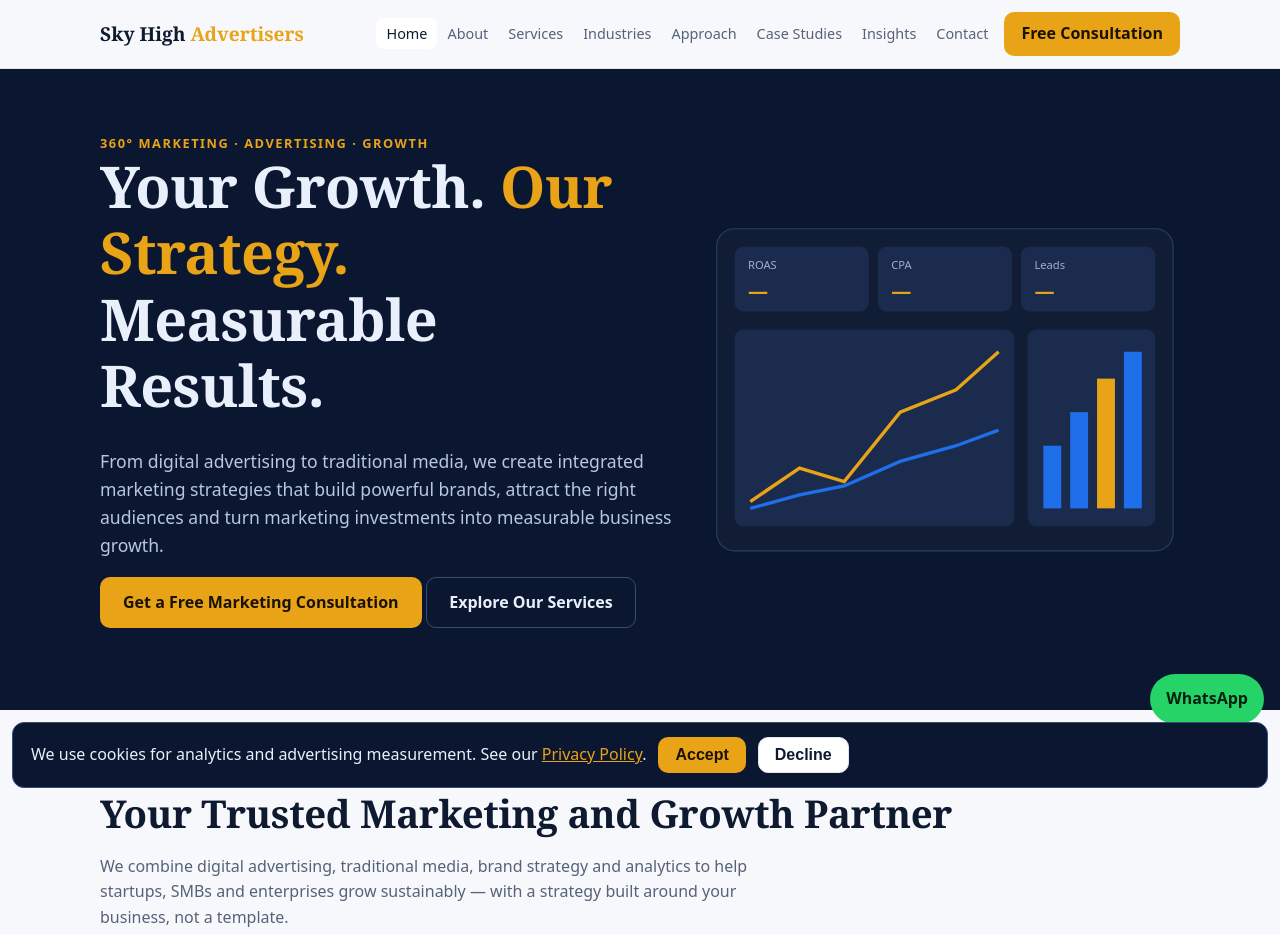
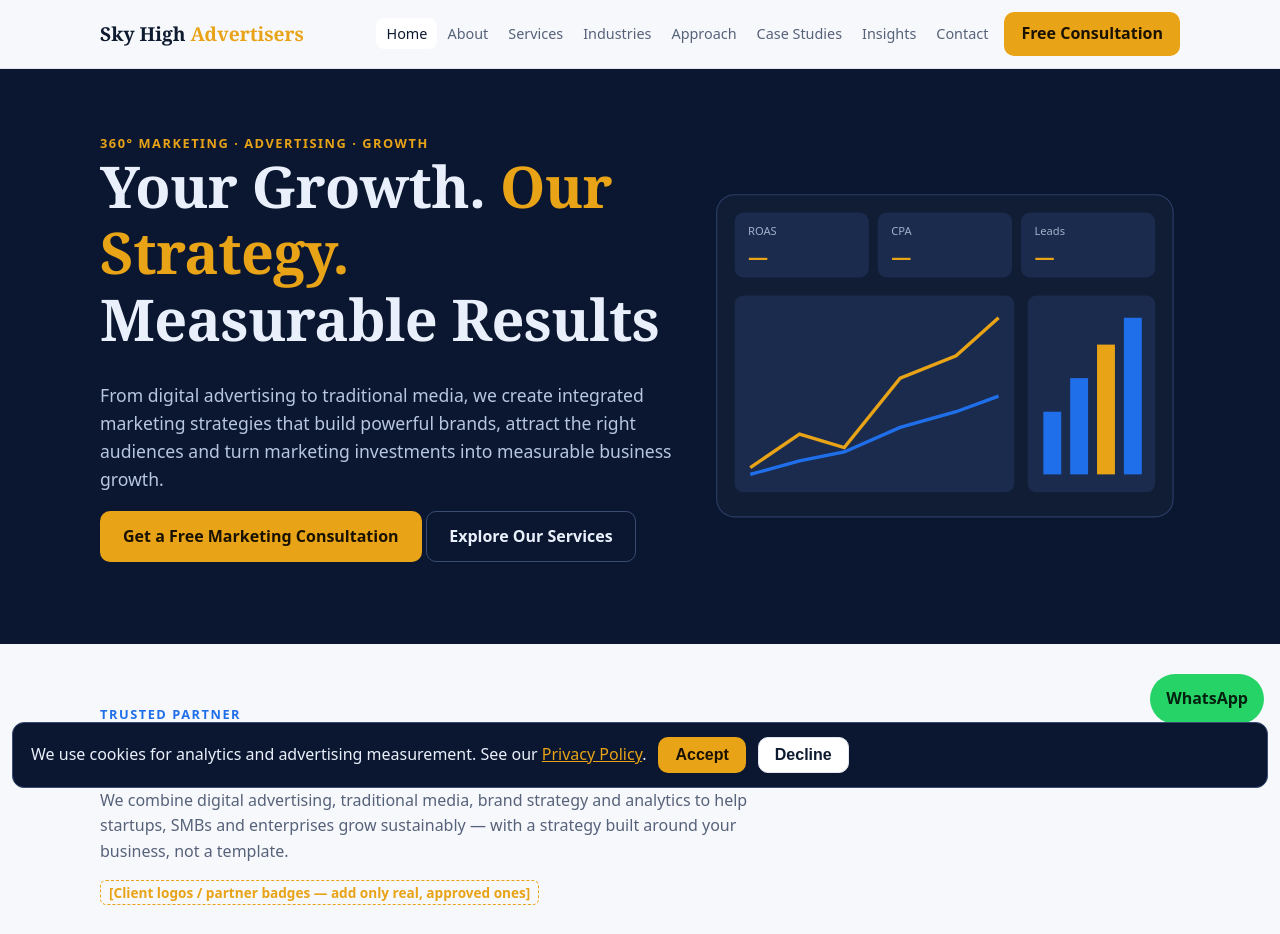
Before and after one commit to nikhilvelisetti675-netizen/Sky-High-Advertisers, a plain HTML site: page index.html in a window 1280 px wide. Shown: the top 934 px of the page. Drawn offline with Linux system fonts and the light colour scheme.

Commit message:
Update index.html

```diff
--- a/index.html
+++ b/index.html
@@ -70,7 +70,7 @@ const sec=(c,a)=>`<section class="${a?"alt":""}"><div class="w">${c}</div></sect
 const ph1=(e,t,s)=>`<section style="padding:48px 0"><div class="w">${hd(e,t,s)}</div></section>`;
 const art=`<svg viewBox="0 0 420 300" role="img" aria-label="Marketing analytics dashboard illustration" style="width:100%"><rect x="6" y="6" width="408" height="288" rx="16" fill="#111d35" stroke="#2c3e66"/><g fill="#1b2b4d"><rect x="22" y="22" width="120" height="58" rx="8"/><rect x="150" y="22" width="120" height="58" rx="8"/><rect x="278" y="22" width="120" height="58" rx="8"/></g><g fill="#9fb0cc" font-size="10" font-family="system-ui"><text x="34" y="42">ROAS</text><text x="162" y="42">CPA</text><text x="290" y="42">Leads</text></g><g fill="#e8a317" font-size="18" font-weight="700" font-family="system-ui"><text x="34" y="68">—</text><text x="162" y="68">—</text><text x="290" y="68">—</text></g><rect x="22" y="96" width="250" height="176" rx="8" fill="#1b2b4d"/><polyline points="36,250 80,220 120,232 170,170 220,150 258,116" fill="none" stroke="#e8a317" stroke-width="3"/><polyline points="36,256 80,244 120,236 170,214 220,200 258,186" fill="none" stroke="#1f6feb" stroke-width="3"/><rect x="284" y="96" width="114" height="176" rx="8" fill="#1b2b4d"/><g fill="#1f6feb"><rect x="298" y="200" width="16" height="56"/><rect x="322" y="170" width="16" height="86"/><rect x="346" y="140" width="16" height="116" fill="#e8a317"/><rect x="370" y="116" width="16" height="140"/></g></svg>`;
 const P={
-home:[`${B} | 360° Marketing & Business Growth Agency`,"Integrated digital and traditional marketing strategies that turn marketing investment into measurable growth.",()=>`<div class="hero"><div class="w"><div><div class="eyebrow" style="color:var(--ac)">360° Marketing · Advertising · Growth</div><h1>Your Growth. <em>Our Strategy.</em> Measurable Results.</h1><p>From digital advertising to traditional media, we create integrated marketing strategies that build powerful brands, attract the right audiences and turn marketing investments into measurable business growth.</p><p><a class="btn p" href="#consultation">Get a Free Marketing Consultation</a> <a class="btn s" href="#services">Explore Our Services</a></p></div>${art}</div></div>`
+home:[`${B} | 360° Marketing & Business Growth Agency`,"Integrated digital and traditional marketing strategies that turn marketing investment into measurable growth.",()=>`<div class="hero"><div class="w"><div><div class="eyebrow" style="color:var(--ac)">360° Marketing · Advertising · Growth</div><h1>Your Growth. <em>Our Strategy.</em> Measurable Results</h1><p>From digital advertising to traditional media, we create integrated marketing strategies that build powerful brands, attract the right audiences and turn marketing investments into measurable business growth.</p><p><a class="btn p" href="#consultation">Get a Free Marketing Consultation</a> <a class="btn s" href="#services">Explore Our Services</a></p></div>${art}</div></div>`
 +sec(hd("Trusted partner","Your Trusted Marketing and Growth Partner","We combine digital advertising, traditional media, brand strategy and analytics to help startups, SMBs and enterprises grow sustainably — with a strategy built around your business, not a template.")+`<p>${ph("Client logos / partner badges — add only real, approved ones")}</p>`)
 +sec(hd("Our Marketing Solutions","Five Disciplines. One Integrated Plan.")+sv(0),1)
 +sec(hd("One agency","One Agency. Every Marketing Opportunity.")+`<div class="chips">${["Google Ads","YouTube","Performance Max","Meta Ads","LinkedIn","Influencers","Billboards","Transit","Print","Radio & TV","Events","Local Area"].map(x=>`<span class="chip">${x}</span>`).join("")}</div>`)
```
